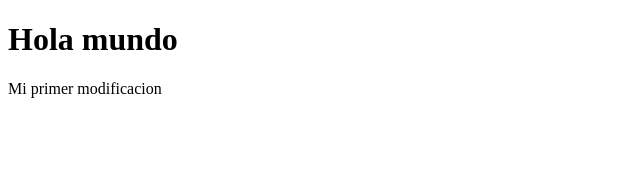
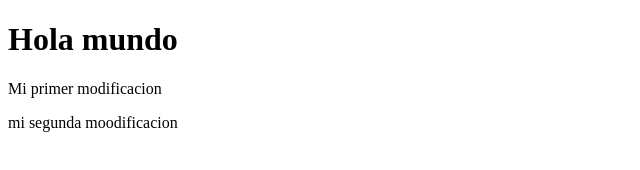
Before and after one commit to Erickfersi1/aweb.19.html0, a plain HTML site: page index.html in a window 1280 px wide. Shown: the whole page, without its empty margins (0-640 px from the left). Drawn offline with Linux system fonts and the light colour scheme.

Commit message:
segunda modificacion

```diff
--- a/index.html
+++ b/index.html
@@ -9,6 +9,7 @@
 <body>
     <h1>Hola mundo</h1>
     <p>Mi primer modificacion</p>
+    <p>mi segunda moodificacion</p>
 
 </body>
 </html>
```
